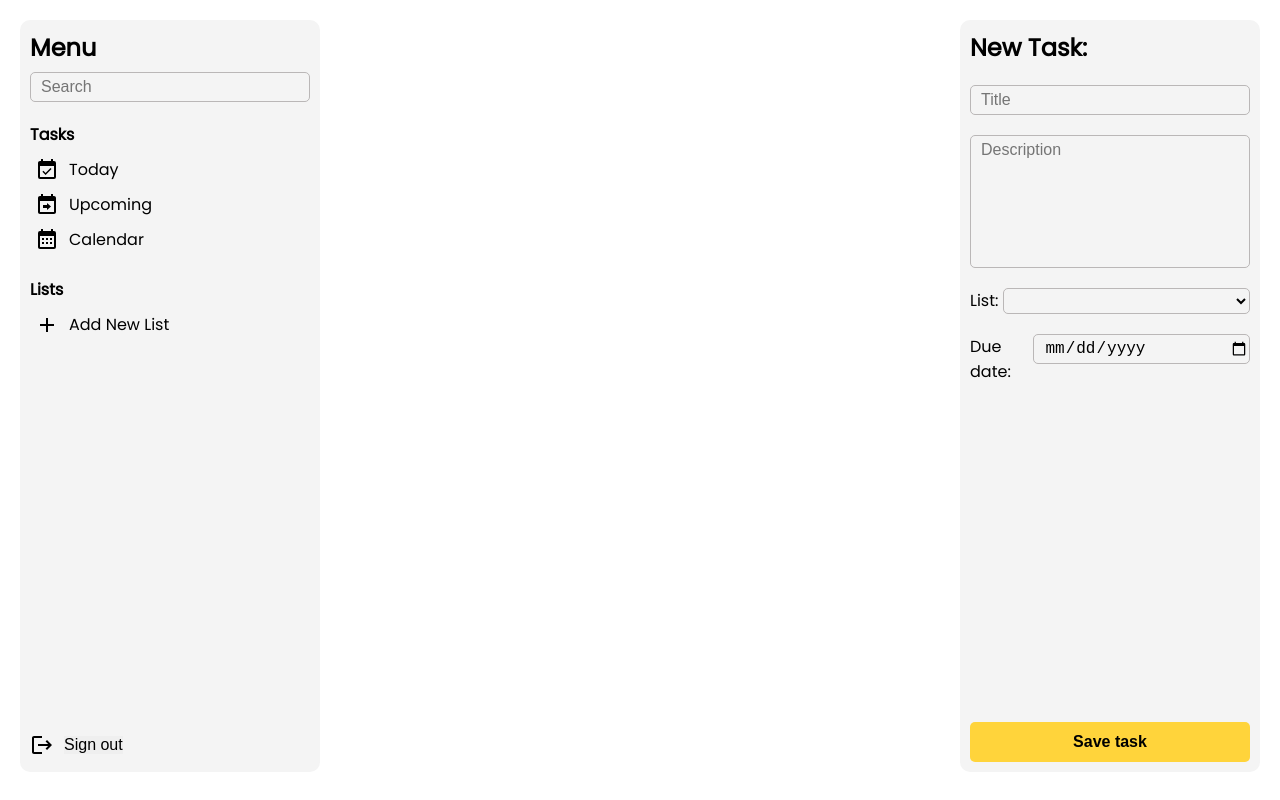
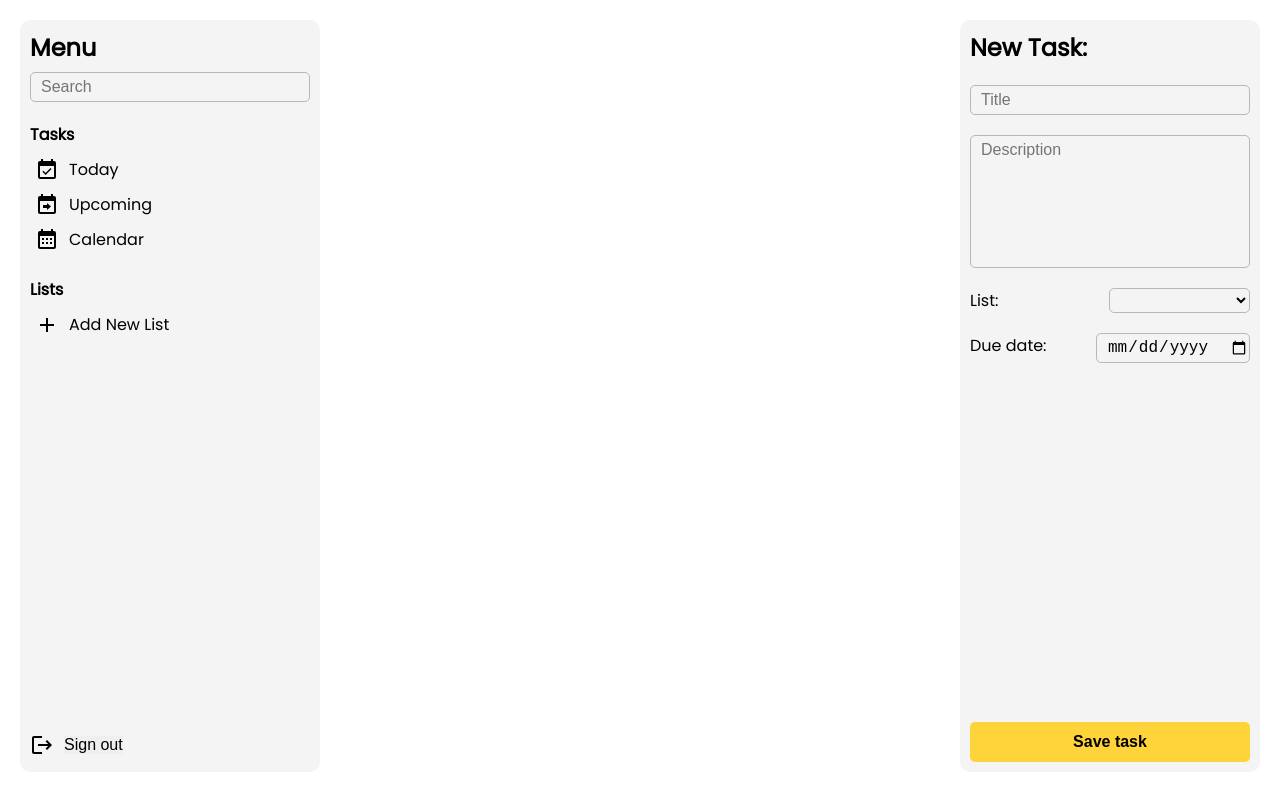
Before and after one commit to Joksa132/todo-list, a Next.js app: page /dashboard in a window 1280 px wide. Built offline with nearby package versions, Linux system fonts and the light colour scheme; no server answers.

Commit message:
fix label and input positions

```diff
--- a/app/globals.css
+++ b/app/globals.css
@@ -184,6 +184,7 @@ nav {
 
 .new-task-info {
   display: flex;
+  flex: 1;
   gap: 5px;
 }
 
@@ -193,8 +194,12 @@ nav {
   border-radius: 5px;
   background-color: var(--sidebar-background);
   padding-left: 10px;
-  padding-top: 5px;
   font-size: 1rem;
+}
+
+.new-task-info label,
+.new-task-info input {
+  width: 100%;
 }
 
 .new-task-form button {
```
